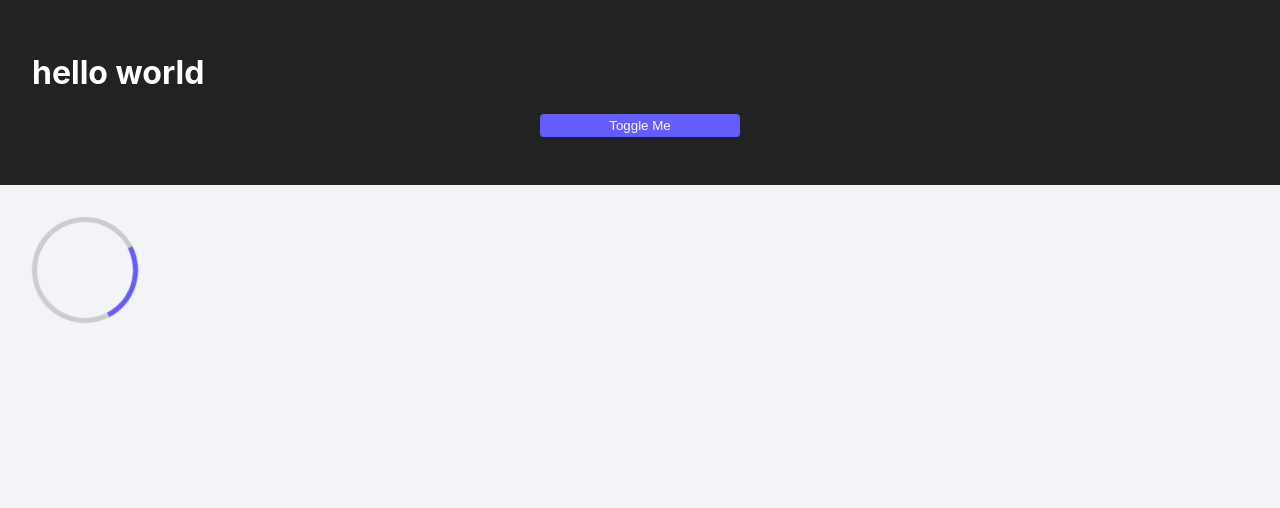
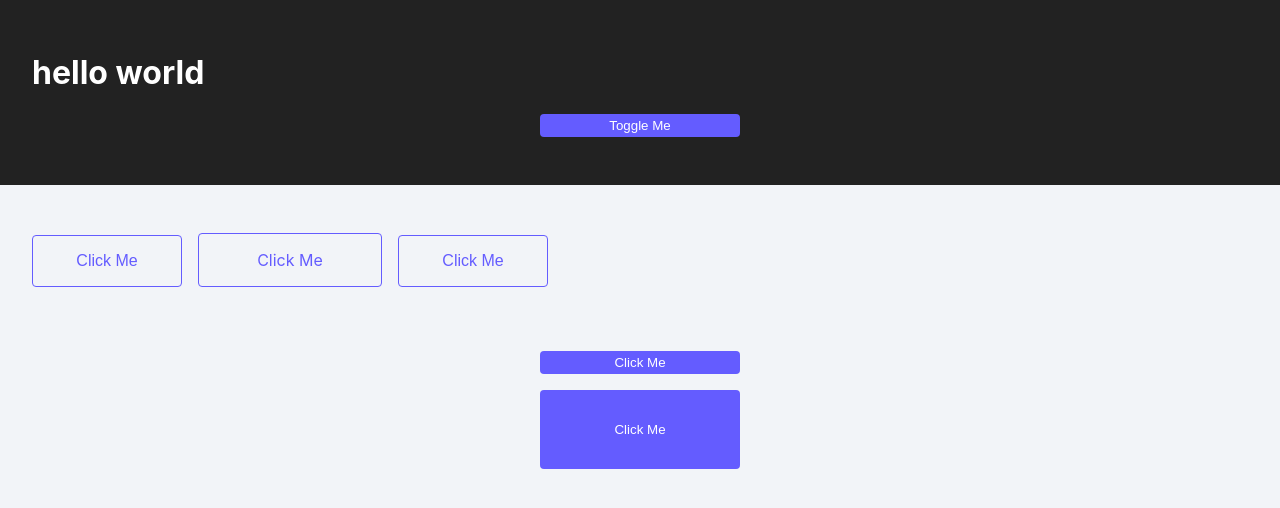
Before and after one commit to shitakemura/react-styled-components-v5-course, a React (Vite) app: page / in a window 1280 px wide. Shown: the top 508 px of the page. Built offline with nearby package versions, Linux system fonts and the light colour scheme.

Commit message:
~35.CSS helper function

```diff
--- a/src/App.tsx
+++ b/src/App.tsx
@@ -4,7 +4,8 @@ import styled, { ThemeProvider } from 'styled-components'
 // import { ComplexTitle } from './components/ComplexTitle'
 // import { Random } from './components/Random'
 // import { Card } from './components/Card'
-import { Loading } from './components/Loading'
+// import { Loading } from './components/Loading'
+import { DefaultButton, HipsterButton } from './components/Buttons'
 import GlobalStyles from './global-styles'
 
 const BaseTheme = {
@@ -44,8 +45,17 @@ function App() {
       {/* <AlternativeTitle title="alternative title" /> */}
       {/* <Random /> */}
       {/* <Card /> */}
-      <div style={{margin: '2rem'}}>
-        <Loading />
+      <div style={{ padding: '2rem' }}>
+        {/* <Loading /> */}
+        <HipsterButton>click me</HipsterButton>
+        <HipsterButton as="a" href="https://www.johnsmilga.com/">
+          click me
+        </HipsterButton>
+        <HipsterButton>click me</HipsterButton>
+      </div>
+      <div>
+        <DefaultButton>click me</DefaultButton>
+        <DefaultButton large>click me</DefaultButton>
       </div>
     </ThemeProvider>
   )
--- a/src/components/Buttons.ts
+++ b/src/components/Buttons.ts
@@ -1,21 +1,40 @@
-import styled from 'styled-components'
+import styled, { css } from 'styled-components'
 
-export const DefaultButton = styled.button`
+type Props = {
+  large?: boolean
+}
+
+export const DefaultButton = styled.button<Props>`
   background: #645cff;
   color: #fff;
   border: none;
   border-radius: 0.25rem;
   cursor: pointer;
   text-transform: capitalize;
-  padding: 0.25rem;
+  /* padding: ${({ large }) => (large ? '2rem' : '0.25rem')}; */
   display: block;
   width: 200px;
   margin: 1rem auto;
+  font-weight: 400;
+  ${({ large }) =>
+    large
+      ? css`
+          padding: 2rem;
+        `
+      : css`
+          padding: 0.25rem;
+        `};
 `
 
 export const HipsterButton = styled(DefaultButton)`
-  width: 400px;
+  width: 150px;
   background: transparent;
   color: #645cff;
   border: 1px solid #645cff;
+  padding: 1rem;
+  display: inline-block;
+  margin-right: 1rem;
+  text-decoration: none;
+  text-align: center;
+  font-size: 1rem;
 `
```
